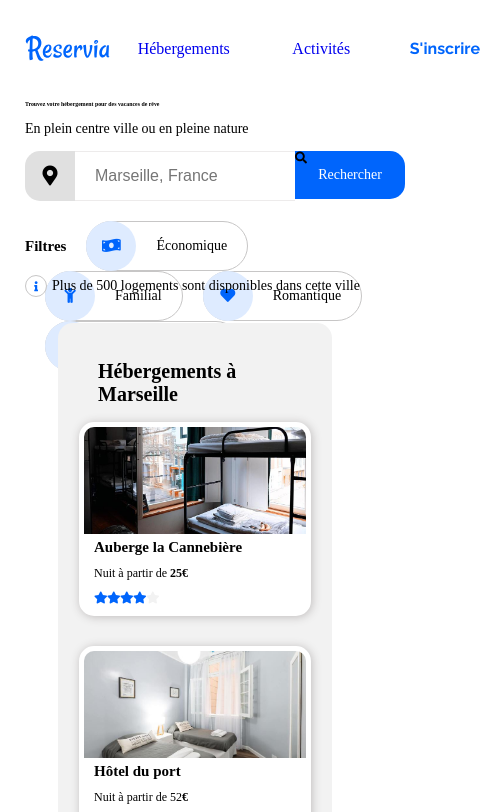
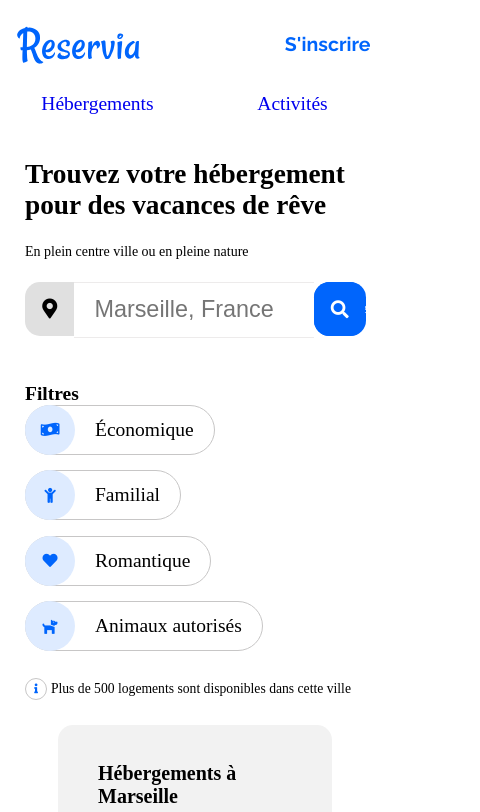
Before and after one commit to yanou92800/YannThouanel_2_08022021, a plain HTML site: page index.html in a window 390 px wide. Shown: the top 812 px of the page, 480 px wide, since content can reach past the window. Drawn offline with Linux system fonts and the light colour scheme; a web font is replaced by a local one.

```diff
--- a/Reservia.css
+++ b/Reservia.css
@@ -505,21 +505,34 @@
         font-size: 12px;
     }
     header {
-        grid-template-columns: 90px auto 275px 90px;
-        height: 96px;
-        padding: 0 25px;
+        grid-template-columns: 1fr 1fr;
+        grid-template-rows: 15vw 15vw;
+        grid-template-areas: "logo sign" "nav nav";
+        height: 40vw;
+        padding: 4vw 0;
     }
     .logo_header {
-        height: 40px;
+        height: 15vw;
+        padding-left: 4vw;
     }
     .nav_header {
-        height: 94px;
+        height: 15vw;
     }
     .nav_header_lien {
-        font-size: 16px;
+        display: flex;
+        justify-content: center;
+        font-size: 5vw;
+        width: 60vw;
     }
     .sign_header {
-        font-size: 16px;
+        font-size: 5vw;
+        padding-right: 5vw;
+    }
+    h1 {
+        font-size: 7vw;
+    }
+    h1+p {
+        font-size: 5vw;
     }
     h2 {
         font-size: 16px;
@@ -544,38 +557,58 @@
     .fa-map-marker-alt {
         font-size: 20px;
     }
+    .input_rechercher {
+        justify-content: center;
+        margin-bottom: 7vw;
+        margin-top: 2vw;
+    }
     .rechercher_gauche {
         border-radius: 15px 0px 0px 15px;
-        width: 50px;
-        height: 50px;
+        width: 14vw;
+        height: 14vw;
     }
     .rechercher_centre {
-        width: 180px;
-        font-size: 16px;
+        width: 65%;
+        height: 14vw;
+        font-size: 6vw;
     }
     .rechercher_droite_bouton {
-        border-radius: 0 15px 15px 0;
-        height: 48px;
+        border-radius: 4vw;
+        height: 14vw;
+        width: 8vw;
         font-size: 14px;
-        width: 90px;
         z-index: 1;
     }
     .rechercher_droite_loupe {
         z-index: 2;
+        height: 14vw;
+        font-size: 18px;
+        color: white;
+        background-color: #0065FC;
+        border-radius: 4vw;
+        display: flex;
+        align-items: center;
+        justify-content: center;
+        padding: 0 2vw;
+        cursor: pointer;
+        width: 9vw;
     }
     #rechercher {
         padding: 0px 25px 0px 25px;
     }
     .filtre_rechercher h3 {
-        font-size: 15px;
+        font-size: 5vw;
+        margin-right: 48vw;
     }
     .filtre_rechercher {
-        margin-bottom: 20px;
+        height: auto;
     }
     .filtre {
         height: 48px;
         border-radius: 25px;
-        margin-left: 20px;
+        margin-left: 0;
+        margin-right: 4vw;
+        margin-bottom: 4vw;
     }
     .bulle {
         height: 50px;
@@ -586,7 +619,7 @@
         font-size: 15px;
     }
     .filtre a {
-        font-size: 14px;
+        font-size: 5vw;
     }
     .résultat_logo {
         border-radius: 25px;
@@ -594,13 +627,16 @@
         height: 20px;
     }
     .fa-info {
-        font-size: 10px;;
+        font-size: 2.5vw;
+        color: #0065FC;
     }
     .fa-chart-line{
-        font-size: 30px;
+        font-size: 7vw;
+        margin-top: 2vw;
     }
     .résultat_texte {
-        font-size: 14px;
+        margin-left: 1vw;
+        font-size: 3.5vw;
     }
     .hébergement {
         border-radius: 15px;
@@ -611,18 +647,23 @@
         height: 184px;
     }
     aside {
-        border-radius: 15px;
+        border-radius: 0;
+        padding: 4vw 4vw 0 4vw;
     }
     #carte_aside {
-        width: 328px;
+        width: 100%;
     }
     .carte_populaire {
         border-radius: 15px;
         height: 133px;
-        width: 328px;
+        width: 100%
     }
     #texte_carte_populaire h2 {
         font-size: 20px;
+    }
+    .texte_populaire+span {
+        margin-left: 39.7vw;
+        margin-top: 29.5vw;
     }
     .image_populaire {
         width: 122px;
@@ -675,10 +716,16 @@
     #footer {
         width: 1320px;
     }
+    .nav_footer {
+        width: 100%;
+    }
     footer h2 {
         font-size: 18px;
     }
     footer a {
         font-size: 14px;
     }
+    main {
+        margin-top: -13vw;
+    }
 }
```
